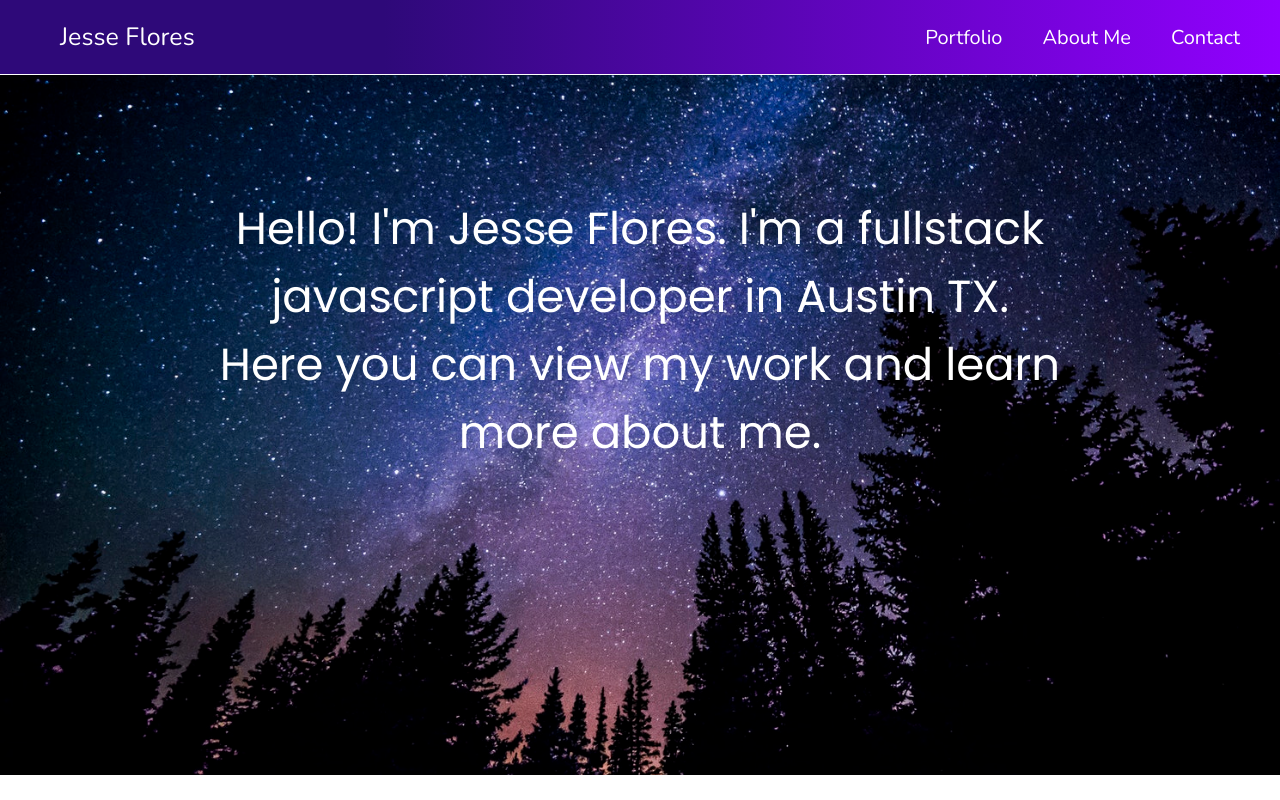
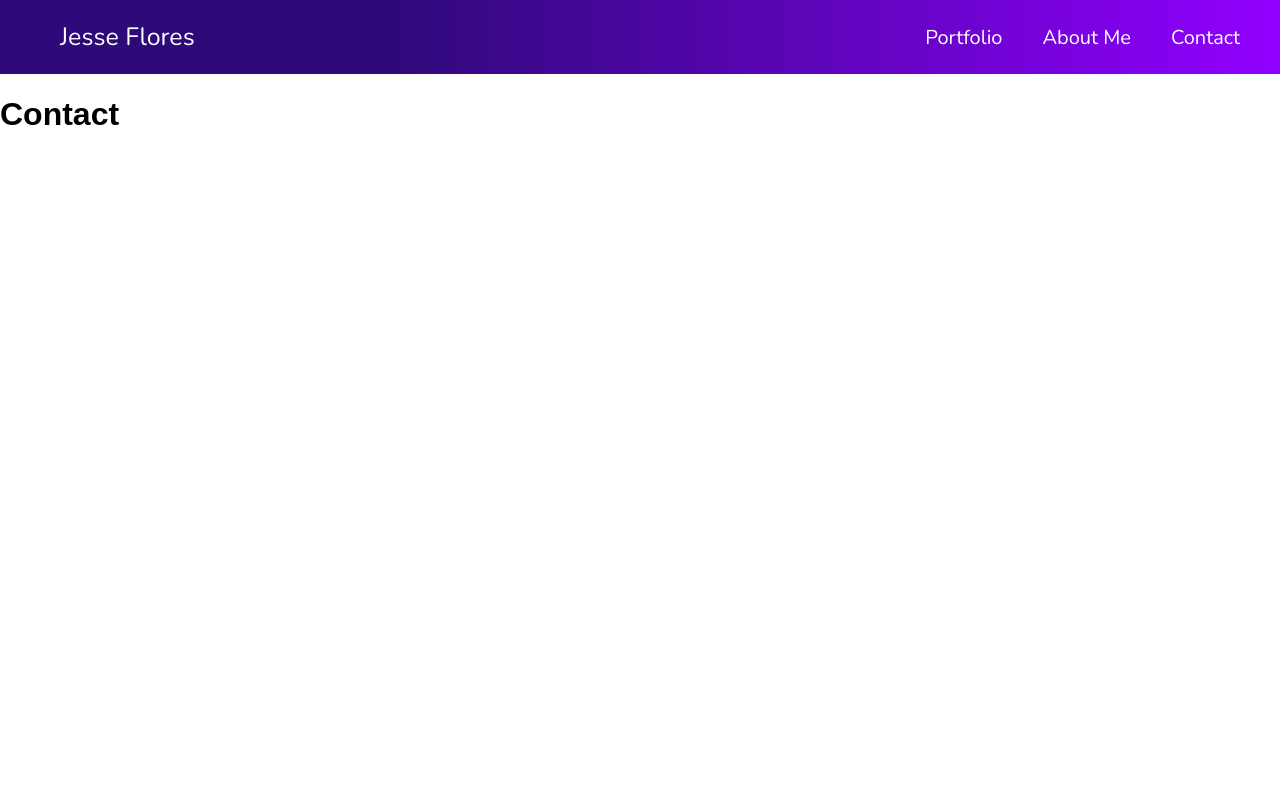
Before and after one commit to jesseflores512/reactportfolio, a React (Create React App) app: page /contact in a window 1280 px wide. Built offline with nearby package versions, Linux system fonts and the light colour scheme.

Commit message:
added react router

```diff
--- a/src/App.css
+++ b/src/App.css
@@ -34,7 +34,7 @@ li {
   width: 75%;
 }
 
-.content {
+.home {
   height: 700px;
   display: flex;
   background-image: url('./images/nightsky.jpg');
--- a/src/App.js
+++ b/src/App.js
@@ -1,14 +1,14 @@
 import React, { Component } from 'react';
 import './App.css';
 import Navbar from './components/header'
-import Main from './components/main'
+import Routes from './components/routes'
 
 class App extends Component {
   render() {
     return (
       <div>
           <Navbar />
-          <Main />
+          <Routes />
       </div>
     );
   }
--- /dev/null
+++ b/src/components/about.js
@@ -0,0 +1,11 @@
+import React from 'react';
+
+export default class About extends React.Component {
+  render(){
+    return(
+        <div>
+          <h1>About</h1>
+        </div>
+    )
+  }
+}
--- /dev/null
+++ b/src/components/contact.js
@@ -0,0 +1,11 @@
+import React from 'react';
+
+export default class Contact extends React.Component {
+  render(){
+    return(
+        <div>
+          <h1>Contact</h1>
+        </div>
+    )
+  }
+}
--- a/src/components/header.js
+++ b/src/components/header.js
@@ -6,9 +6,9 @@ export default class Navbar extends React.Component {
         <nav>
           <ul className ='navLinks' role="navigation">
             <li className ='name'><a href='/'>Jesse Flores</a></li>
-            <li><a href='/'>Portfolio</a></li>
-            <li><a href='/'>About Me</a></li>
-            <li><a href='/'>Contact</a></li>
+            <li><a href='/portfolio'>Portfolio</a></li>
+            <li><a href='/about'>About Me</a></li>
+            <li><a href='/contact'>Contact</a></li>
           </ul>
         </nav>
     )
--- a/src/components/main.js
+++ b/src/components/main.js
@@ -4,7 +4,7 @@ export default class Main extends React.Component {
   render(){
     return(
         <div>
-          <div className='content'>
+          <div className='home'>
           <p className='greeting'>Hello! I'm Jesse Flores. I'm a fullstack javascript developer in Austin TX. <br/>
             Here you can view my work and learn more about me.</p>
           </div>
--- /dev/null
+++ b/src/components/portfolio.js
@@ -0,0 +1,11 @@
+import React from 'react';
+
+export default class Portfolio extends React.Component {
+  render(){
+    return(
+        <div>
+          <h1>Portfolio</h1>
+        </div>
+    )
+  }
+}
--- /dev/null
+++ b/src/components/routes.js
@@ -0,0 +1,17 @@
+import React from 'react';
+import { Switch, Route } from 'react-router-dom'
+import Main from './main';
+import Portfolio from './portfolio';
+import About from './about';
+import Contact from './contact';
+
+const Routes = () => (
+  <Switch>
+    <Route exact path='/' component = {Main} />
+    <Route exact path='/portfolio' component = {Portfolio} />
+    <Route exact path='/about' component = {About} />
+    <Route exact path='/contact' component = {Contact} />
+  </Switch>
+)
+
+export default Routes;
--- a/src/index.js
+++ b/src/index.js
@@ -3,6 +3,10 @@ import ReactDOM from 'react-dom';
 import './index.css';
 import App from './App';
 import registerServiceWorker from './registerServiceWorker';
+import { BrowserRouter } from 'react-router-dom';
 
-ReactDOM.render(<App />, document.getElementById('root'));
+ReactDOM.render(
+  <BrowserRouter>
+    <App />
+  </BrowserRouter>, document.getElementById('root'));
 registerServiceWorker();
```
